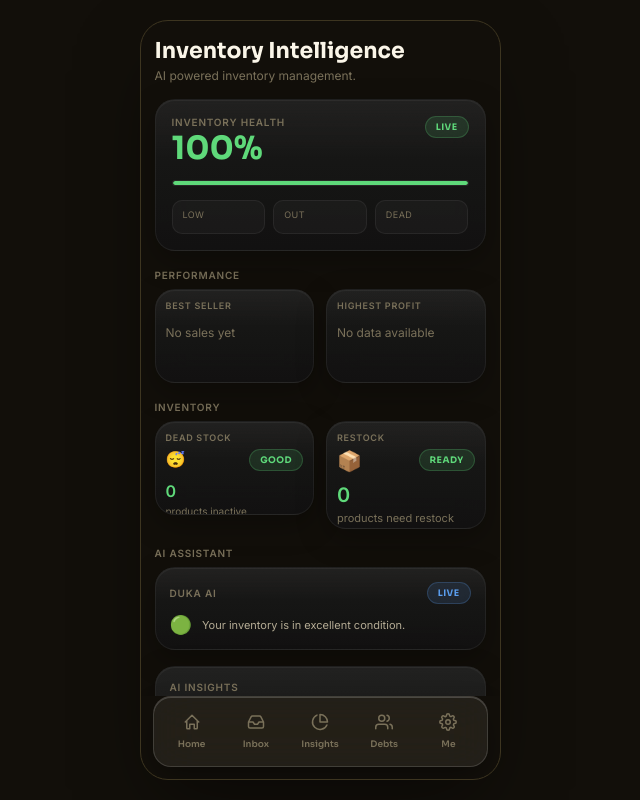
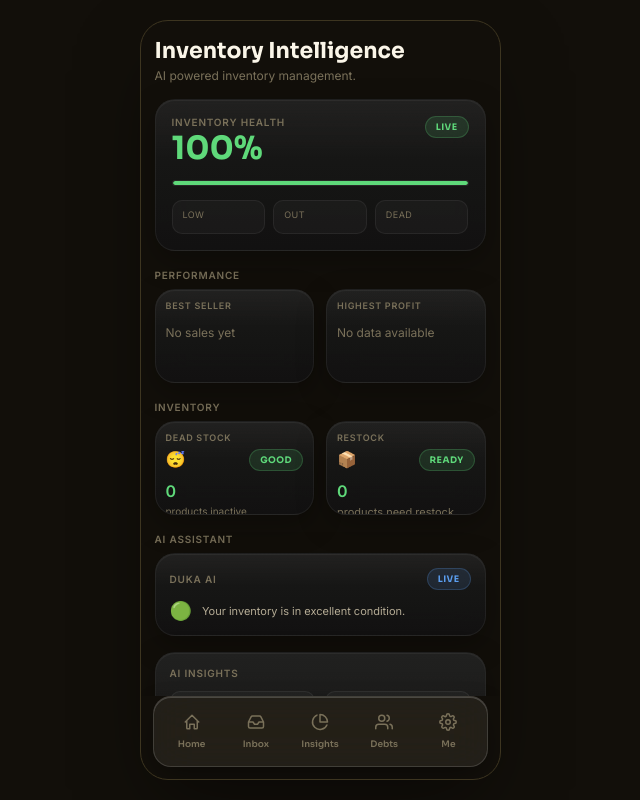
Before and after one commit to bred9702-svg/Duka-app-fin, a React (Vite) app: page /inventory in a window 1280 px wide. Shown: the whole page, without its empty margins (320-960 px from the left). Built offline with nearby package versions, Linux system fonts and the light colour scheme; no server answers; the database is empty.

Commit message:
Update RestockSuggestionsCard.jsx

```diff
--- a/src/components/inventory/RestockSuggestionsCard.jsx
+++ b/src/components/inventory/RestockSuggestionsCard.jsx
@@ -10,7 +10,7 @@ export default function RestockSuggestionsCard({
   return (
     <SectionCard
       title="Restock"
-      height={compact ? 108 : 170}
+      height={compact ? 94 : 150}
     >
       <div
         style={{
@@ -22,7 +22,7 @@ export default function RestockSuggestionsCard({
       >
         <div
           style={{
-            fontSize: 20,
+            fontSize: 16,
           }}
         >
           📦
@@ -38,7 +38,7 @@ export default function RestockSuggestionsCard({
       <h3
         style={{
           margin: 0,
-          fontSize: 20,
+          fontSize: 16,
           fontWeight: 700,
           color:
             count === 0
```
